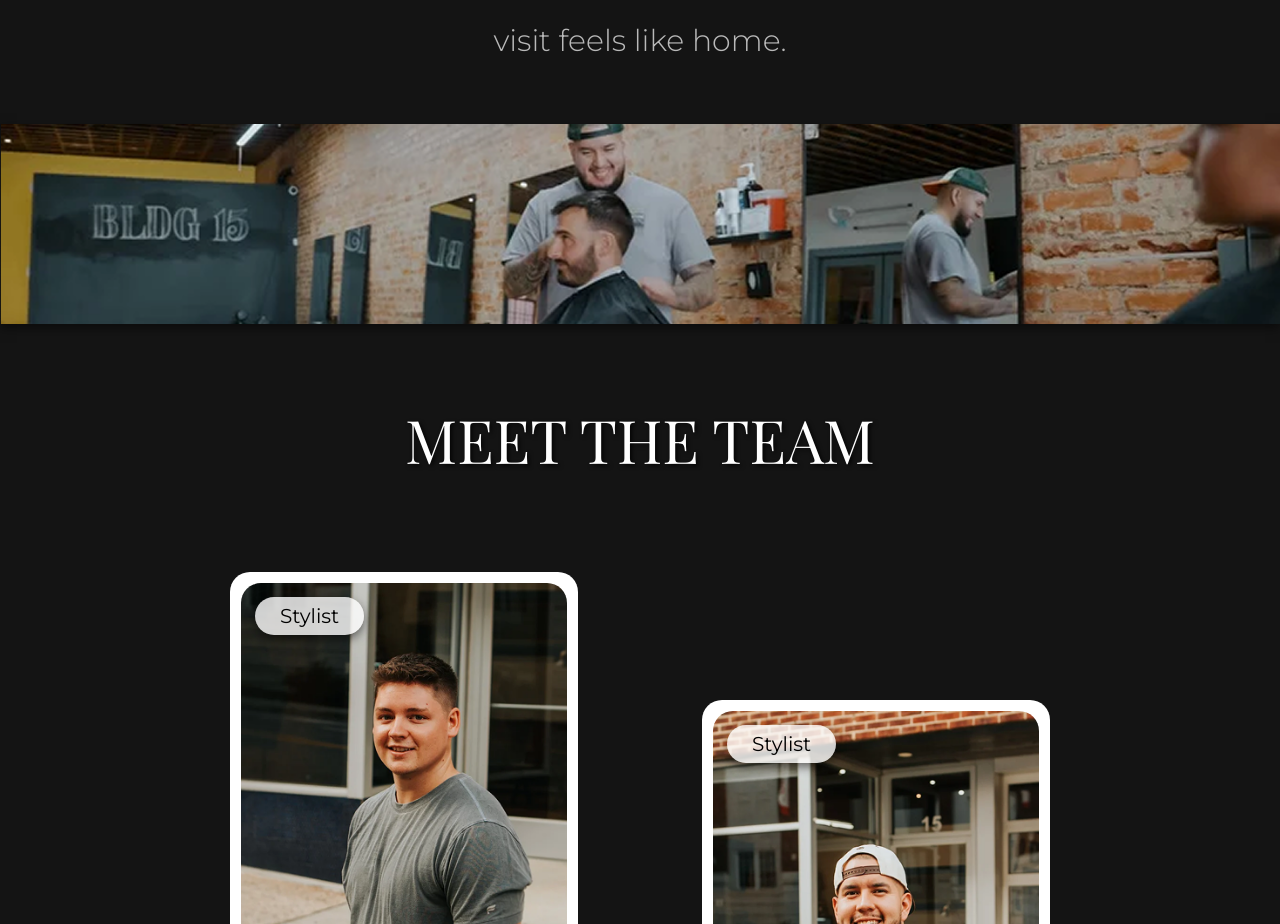
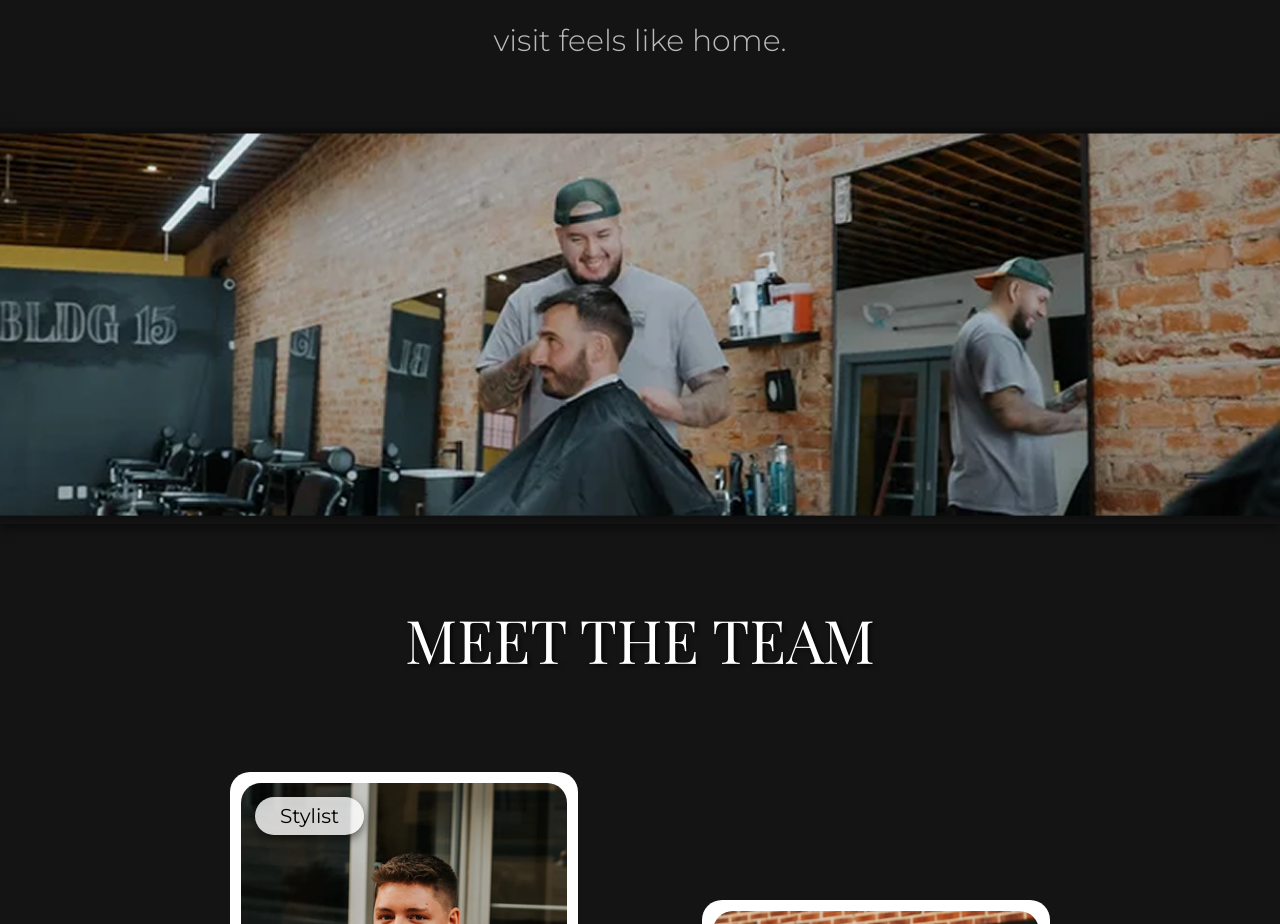
Before and after one commit to TylrPopcorn/Market-Street-Barbers, a Svelte app: page / in a window 1280 px wide. Shown: the part 1860-2784 px from the top of the page. Built offline with nearby package versions, Linux system fonts and the light colour scheme.

Commit message:
fixed responsiveness

```diff
--- a/public/global.css
+++ b/public/global.css
@@ -178,7 +178,7 @@ body {
 .AboutUs .ABT-img {
   margin-top: 50px;
   background: url("/imgs/img_4.png") center center/cover no-repeat;
-  min-height: 25vh;
+  min-height: 50vh;
   overflow: hidden;
   box-shadow: 0 4px 10px rgba(0, 0, 0, 0.5);
 }
@@ -309,7 +309,7 @@ body {
   background-color: var(--button-color-hover);
 }
 
-@media (max-width: 700px) {
+@media (max-width: 800px) {
   .OurTeam .OurTeam-Header {
     margin-bottom: 30px;
   }
```
